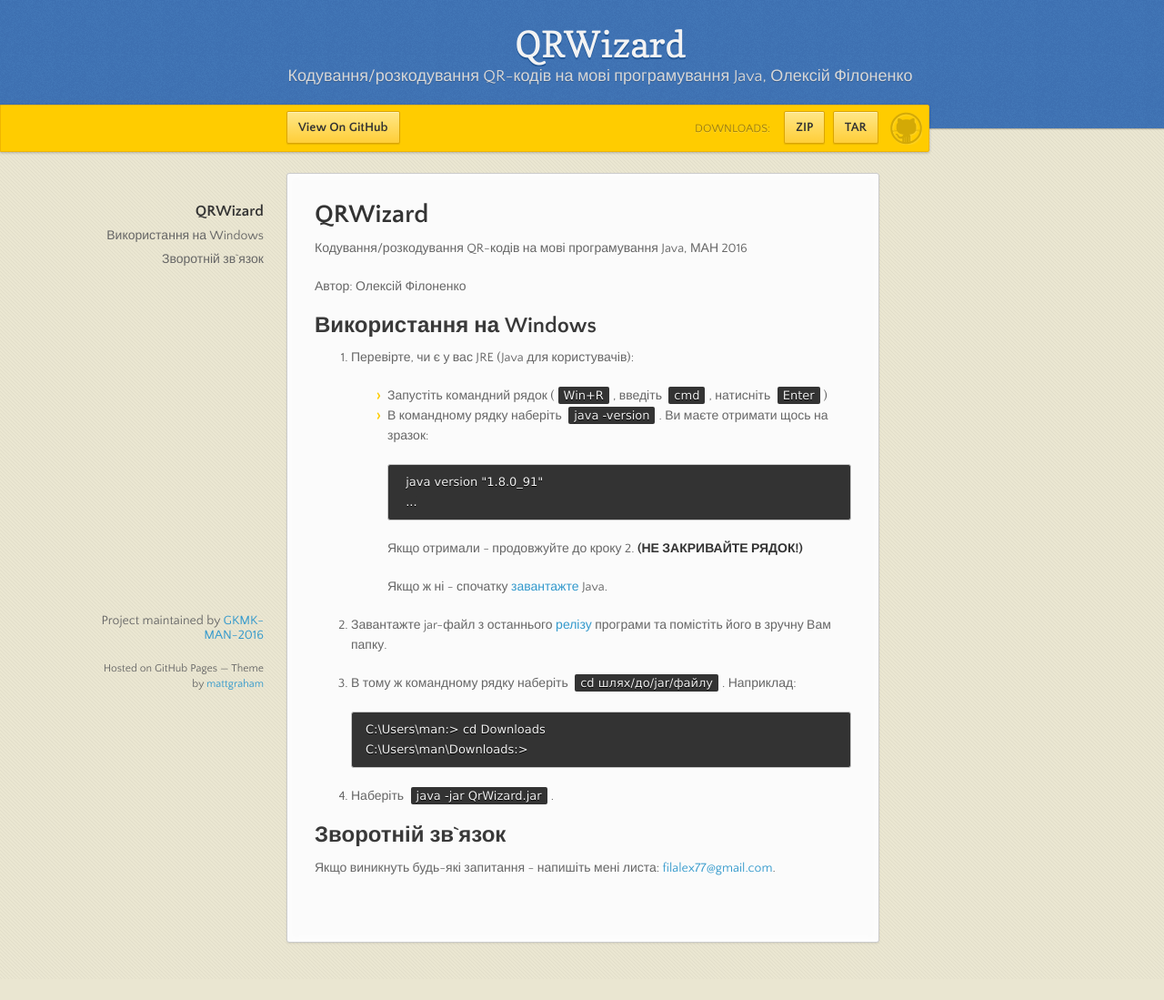
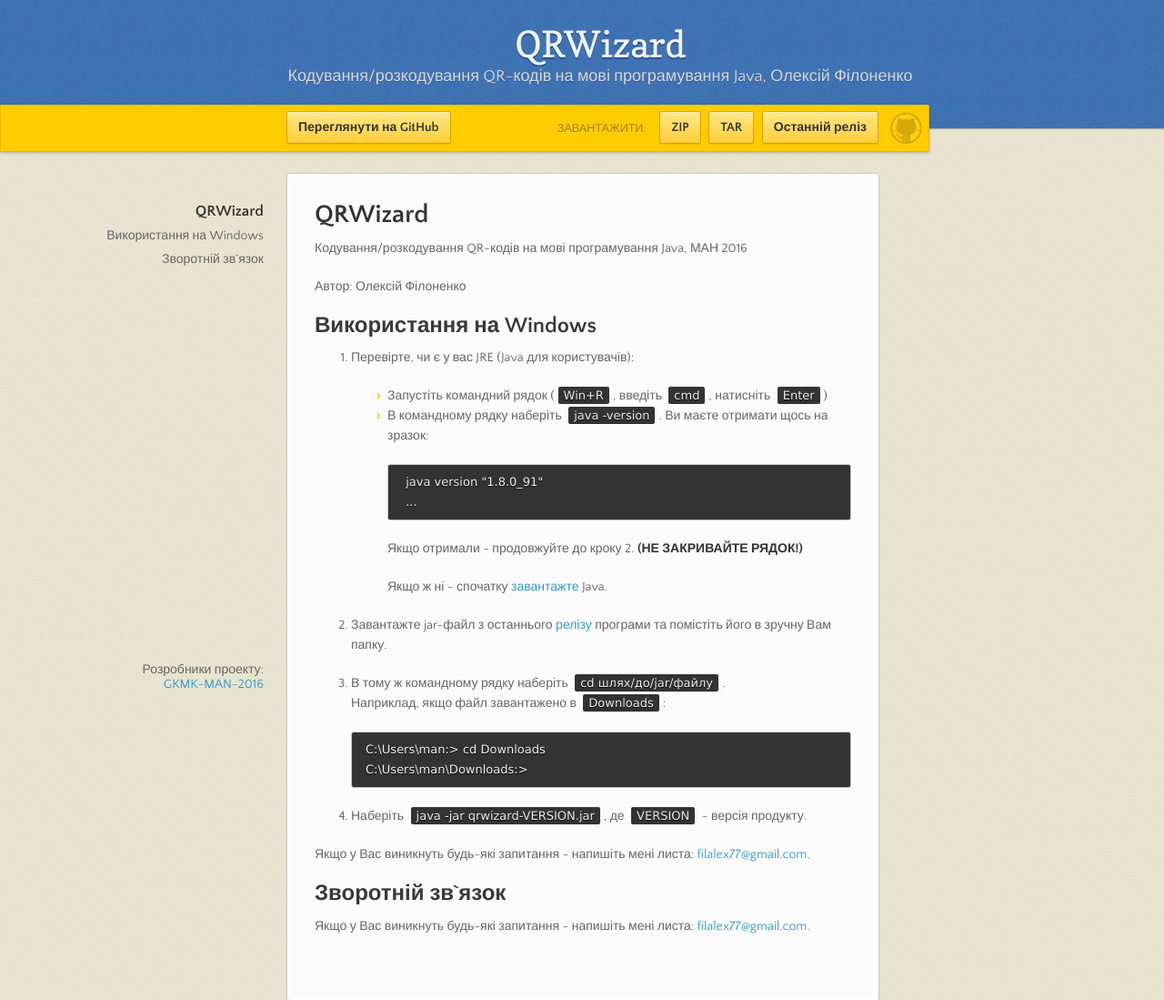
Before and after one commit to Br1ght0ne/qrwizard, a plain HTML site: page index.html in a window 1280 px wide. Shown: the top 1099 px of the page at 91% size. Before the commit the page ends 1076 px from the top, so only its background shows below. Drawn offline with nearby package versions, Linux system fonts and the light colour scheme.

Commit message:
оновлення головної сторінки

```diff
--- a/index.html
+++ b/index.html
@@ -3,7 +3,7 @@
   <head>
     <meta charset="utf-8">
     <meta http-equiv="X-UA-Compatible" content="chrome=1">
-    <title>QRWizard by GKMK-MAN-2016</title>
+    <title>QRWizard | GKMK-MAN-2016</title>
     <link rel="stylesheet" href="stylesheets/styles.css">
     <link rel="stylesheet" href="stylesheets/github-dark.css">
     <script src="https://ajax.googleapis.com/ajax/libs/jquery/1.7.1/jquery.min.js"></script>
@@ -24,12 +24,13 @@
       <div id="banner">
         <span id="logo"></span>
 
-        <a href="https://github.com/GKMK-MAN-2016/QRWizard" class="button fork"><strong>View On GitHub</strong></a>
+        <a href="https://github.com/GKMK-MAN-2016/qrwizard" class="button fork"><strong>Переглянути на GitHub</strong></a>
         <div class="downloads">
-          <span>Downloads:</span>
+          <span>Завантажити:</span>
           <ul>
-            <li><a href="https://github.com/GKMK-MAN-2016/QRWizard/zipball/master" class="button">ZIP</a></li>
-            <li><a href="https://github.com/GKMK-MAN-2016/QRWizard/tarball/master" class="button">TAR</a></li>
+            <li><a href="https://github.com/GKMK-MAN-2016/qrwizard/zipball/master" class="button">ZIP</a></li>
+            <li><a href="https://github.com/GKMK-MAN-2016/qrwizard/tarball/master" class="button">TAR</a></li>
+            <li><a href="https://github.com/GKMK-MAN-2016/qrwizard/releases/latest" class="button">Останній реліз</a></li>
           </ul>
         </div>
       </div><!-- end banner -->
@@ -68,26 +69,27 @@
 </li>
 </ul>
 </li>
-<li><p>Завантажте jar-файл з останнього <a href="https://github.com/GKMK-MAN-2016/QRWizard/releases/download/v0.2.0/QrWizard.jar">релізу</a> програми
+<li><p>Завантажте jar-файл з останнього <a href="https://github.com/GKMK-MAN-2016/qrwizard/releases/latest">релізу</a> програми
 та помістіть його в зручну Вам папку.</p></li>
 <li>
-<p>В тому ж командному рядку наберіть <code>cd шлях/до/jar/файлу</code>. Наприклад:</p>
+<p>В тому ж командному рядку наберіть <code>cd шлях/до/jar/файлу</code>. <br>Наприклад, якщо файл завантажено в <code>Downloads</code>:</p>
 
 <pre><code>C:\Users\man:&gt; cd Downloads
 C:\Users\man\Downloads:&gt;
 </code></pre>
 </li>
-<li><p>Наберіть <code>java -jar QrWizard.jar</code>.</p></li>
+<li><p>Наберіть <code>java -jar qrwizard-VERSION.jar</code>, де  <code>VERSION</code> - версія продукту.</p></li>
 </ol>
+
+<p>Якщо у Вас виникнуть будь-які запитання - напишіть мені листа: <a href="mailto:filalex77@gmail.com">filalex77@gmail.com</a>.</p>
 
 <h2>
 <a id="Зворотній-звязок" class="anchor" href="#%D0%97%D0%B2%D0%BE%D1%80%D0%BE%D1%82%D0%BD%D1%96%D0%B9-%D0%B7%D0%B2%D1%8F%D0%B7%D0%BE%D0%BA" aria-hidden="true"><span aria-hidden="true" class="octicon octicon-link"></span></a>Зворотній зв`язок</h2>
 
-<p>Якщо виникнуть будь-які запитання - напишіть мені листа: <a href="mailto:filalex77@gmail.com">filalex77@gmail.com</a>.</p>
+<p>Якщо у Вас виникнуть будь-які запитання - напишіть мені листа: <a href="mailto:filalex77@gmail.com">filalex77@gmail.com</a>.</p>
       </section>
       <footer>
-        <p>Project maintained by <a href="https://github.com/GKMK-MAN-2016">GKMK-MAN-2016</a></p>
-        <p><small>Hosted on GitHub Pages &mdash; Theme by <a href="https://twitter.com/michigangraham">mattgraham</a></small></p>
+        <p>Розробники проекту: <a href="https://github.com/GKMK-MAN-2016">GKMK-MAN-2016</a></p>
       </footer>
     </div>
     <!--[if !IE]><script>fixScale(document);</script><![endif]-->
```
